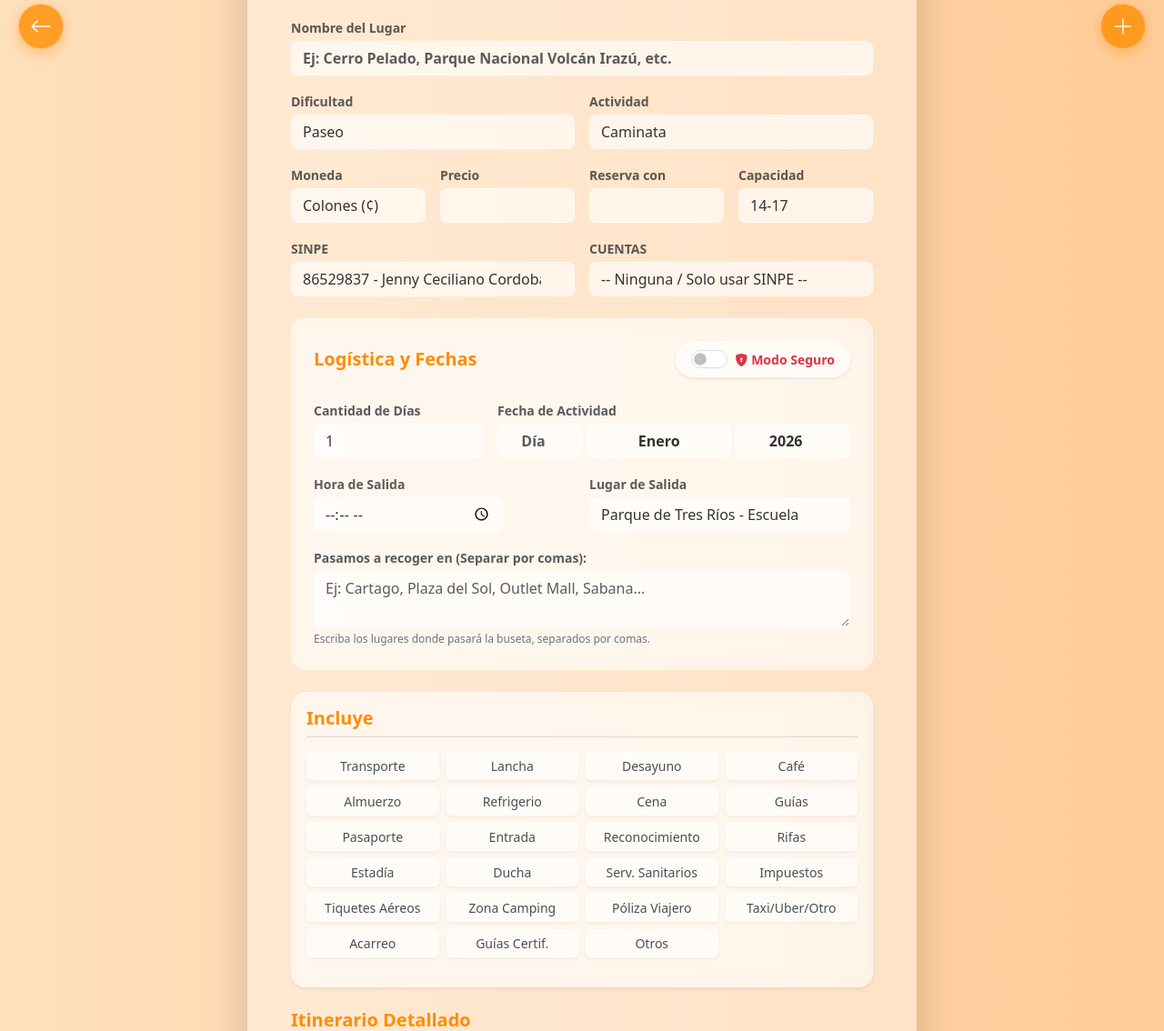
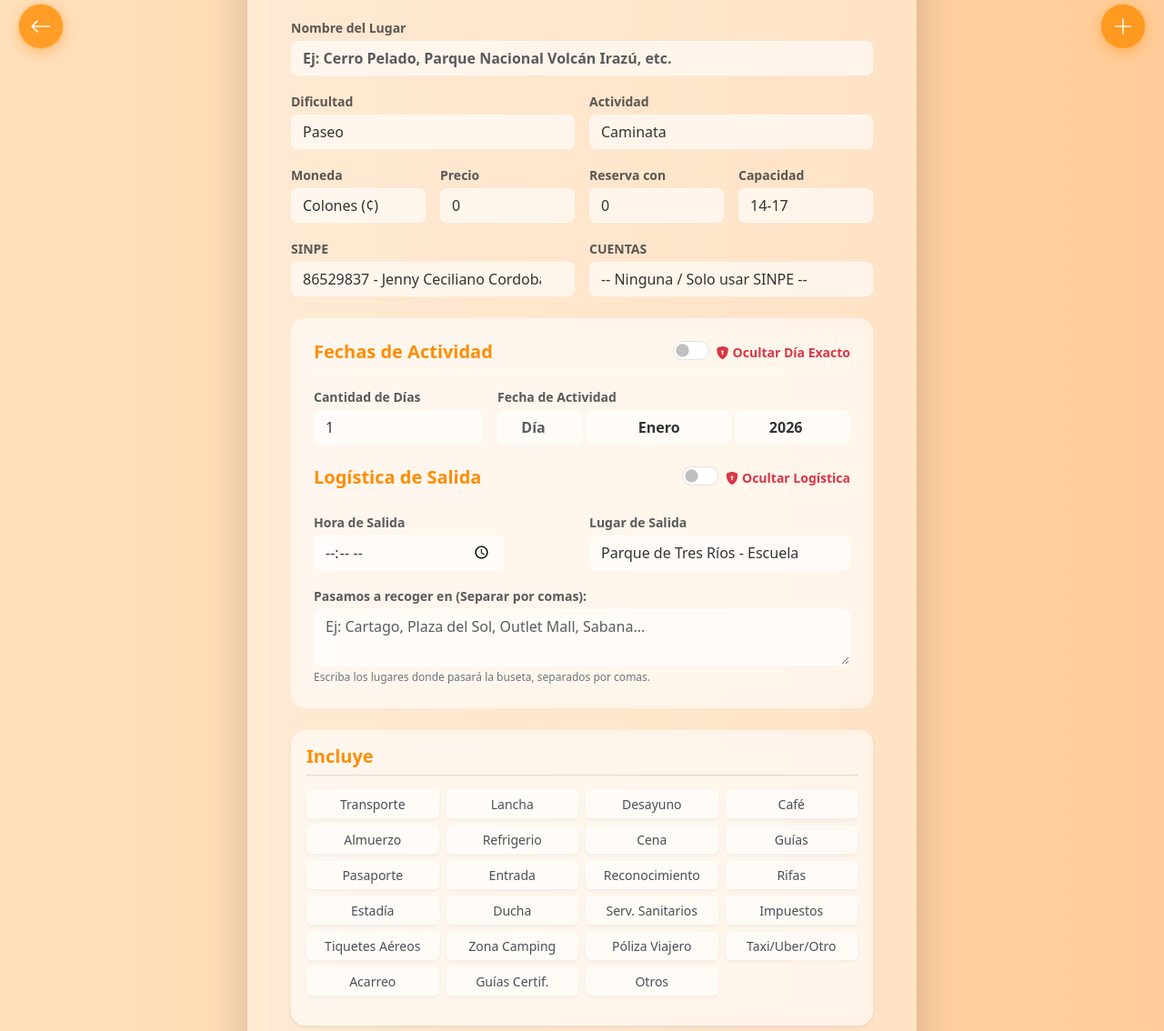
Before and after one commit to kerm1977/plantillaFlask2026, a Flask app: page /eventos in a window 1280 px wide. Shown: the part 596-1730 px from the top of the page at 91% size. Run offline with Flask 3, Linux system fonts and the light colour scheme; the visitor is signed in with stand-in values (Sample User, id 1); data comes from the database, SQL or seed files in the repository; both versions use the stored data as it was after the commit; some libraries are stand-ins or nearby versions.

Commit message:
agregado el trigger de la logica de salida

```diff
--- a/routes.py
+++ b/routes.py
@@ -65,16 +65,29 @@ def get_events():
         if lugar_raw.startswith('SEGURO_'):
             logistica_segura = True
             lugar_real = lugar_raw.replace('SEGURO_', '')
+            # REGLA DE NEGOCIO: Ocultar Lugar y Hora si es privado y NO ES Superusuario
+            if logistica_segura and not is_super:
+                destino_text = "Ver en chat"
+                hora_text = "Ver en chat"
+            else:
+                destino_text = lugar_real
+                hora_text = e.hora_salida
         else:
             lugar_real = lugar_raw
-
-        # REGLA DE NEGOCIO: Ocultar Lugar y Hora si es privado y NO ES Superusuario
-        if logistica_segura and not is_super:
-            destino_text = "Ver en chat"
-            hora_text = "Ver en chat"
-        else:
             destino_text = lugar_real
             hora_text = e.hora_salida
+
+        # NUEVA REGLA PROTEGIDA: Si el precio es 0, texto, o está vacío, mostrar "PENDIENTE"
+        try:
+            precio_val = int(e.precio) if e.precio else 0
+        except (ValueError, TypeError):
+            precio_val = 0
+
+        if precio_val > 0:
+            moneda = e.moneda if e.moneda else ''
+            precio_mostrar = f"{moneda}{precio_val}"
+        else:
+            precio_mostrar = "PENDIENTE"
 
         output.append({
             "id": e.id,
@@ -82,7 +95,7 @@ def get_events():
             "nombreLugar": e.nombre_lugar,
             "dificultad": e.dificultad,
             "actividad": e.actividad,
-            "precio": f"{e.moneda}{e.precio}",
+            "precio": precio_mostrar,
             "destino": destino_text,
             "hora_salida": hora_text or "Por definir",
             "logistica_segura": logistica_segura,
--- a/templates/eventos.html
+++ b/templates/eventos.html
@@ -101,12 +101,12 @@
 
                     <div class="col-6 col-md-3">
                         <label class="form-label fw-bold text-muted small mb-1">Precio</label>
-                        <input type="number" id="precio" name="precio" required class="form-control glass-input rounded-3" onkeypress="return event.charCode >= 48 && event.charCode <= 57">
+                        <input type="number" id="precio" name="precio" required class="form-control glass-input rounded-3" onkeypress="return event.charCode >= 48 && event.charCode <= 57" value="0">
                     </div>
 
                     <div class="col-6 col-md-3">
                         <label class="form-label fw-bold text-muted small mb-1">Reserva con</label>
-                        <input type="number" id="reserva" name="reserva" required class="form-control glass-input rounded-3" onkeypress="return event.charCode >= 48 && event.charCode <= 57">
+                        <input type="number" id="reserva" name="reserva" required class="form-control glass-input rounded-3" onkeypress="return event.charCode >= 48 && event.charCode <= 57" value="0">
                     </div>
 
                     <div class="col-6 col-md-3">
@@ -145,24 +145,21 @@
                 <!-- Nacional -->
                 <div id="nationalFields" class="glass-table-container p-3 p-md-4 rounded-4 mb-4">
 
-                    <!-- Encabezado con Interruptor (Toggle) de Seguridad -->
-                    <div class="d-flex flex-column flex-sm-row justify-content-between align-items-start align-items-sm-center mb-4 gap-2">
-                        <h5 class="fw-bold mb-0 text-warning-custom">Logística y Fechas</h5>
-                        <div class="form-check form-switch d-flex align-items-center bg-white bg-opacity-50 px-3 py-2 rounded-pill shadow-sm border border-white" style="width: fit-content; margin: 0;">
-                            <input class="form-check-input m-0" type="checkbox" id="soloChatToggle" onchange="toggleSoloChat()" style="width: 2.5rem; height: 1.3rem; cursor: pointer;">
-                            <label class="form-check-label fw-bold text-danger small ms-2 mb-0" for="soloChatToggle" style="cursor: pointer; padding-top: 1px;">
-                                <i class="bi bi-shield-lock-fill me-1"></i>Modo Seguro
+                    <!-- SWITCH: DÍA SEGURO -->
+                    <div class="d-flex flex-column flex-sm-row justify-content-between align-items-start align-items-sm-center mb-3 gap-2 border-bottom border-white border-opacity-50 pb-2">
+                        <h5 class="fw-bold mb-0 text-warning-custom">Fechas de Actividad</h5>
+                        <div class="form-check form-switch m-0">
+                            <input class="form-check-input m-0" type="checkbox" id="diaSeguroToggle" onchange="toggleDiaSeguro()" style="width: 2.5rem; height: 1.3rem; cursor: pointer;">
+                            <label class="form-check-label fw-bold text-danger small ms-2 mb-0" for="diaSeguroToggle" style="cursor: pointer; padding-top: 1px;">
+                                <i class="bi bi-shield-lock-fill me-1"></i>Ocultar Día Exacto
                             </label>
                         </div>
                     </div>
 
-                    <div class="row g-3 mb-3">
+                    <div class="row g-3 mb-4">
                         <div class="col-12 col-md-4">
                             <label class="form-label fw-bold text-muted small mb-1">Cantidad de Días</label>
-                            <div class="normal-logistics">
-                                <input type="number" id="dias" name="dias" min="1" max="10" value="1" onchange="toggleDateInputs()" class="form-control glass-input rounded-3">
-                            </div>
-                            <input type="text" class="form-control glass-input rounded-3 secure-logistics d-none fw-bold text-danger bg-light" value="Solo en el Chat" disabled>
+                            <input type="number" id="dias" name="dias" min="1" max="10" value="1" onchange="toggleDateInputs()" class="form-control glass-input rounded-3">
                         </div>
 
                         <!-- FECHA ÚNICA (DIVIDIDA) -->
@@ -235,6 +232,17 @@
                                     </div>
                                 </div>
                             </div>
+                        </div>
+                    </div>
+
+                    <!-- SWITCH: LOGÍSTICA SEGURA -->
+                    <div class="d-flex flex-column flex-sm-row justify-content-between align-items-start align-items-sm-center mb-3 mt-4 gap-2 border-bottom border-white border-opacity-50 pb-2">
+                        <h5 class="fw-bold mb-0 text-warning-custom">Logística de Salida</h5>
+                        <div class="form-check form-switch m-0">
+                            <input class="form-check-input m-0" type="checkbox" id="logisticaSeguraToggle" onchange="toggleLogisticaSegura()" style="width: 2.5rem; height: 1.3rem; cursor: pointer;">
+                            <label class="form-check-label fw-bold text-danger small ms-2 mb-0" for="logisticaSeguraToggle" style="cursor: pointer; padding-top: 1px;">
+                                <i class="bi bi-shield-lock-fill me-1"></i>Ocultar Logística
+                            </label>
                         </div>
                     </div>
 
@@ -355,7 +363,7 @@
                     </div>
                 </div>
 
-                <!-- Incluye (Listado Completo Restaurado) -->
+                <!-- Incluye -->
                 <div class="mb-4 glass-table-container p-3 rounded-4 shadow-sm">
                     <h5 class="fw-bold text-warning-custom border-bottom border-secondary border-opacity-25 pb-2 mb-3">Incluye</h5>
                     <div class="row g-2 mb-3 text-muted small check-btn-wrapper">
@@ -454,9 +462,15 @@ document.addEventListener("DOMContentLoaded", () => {
         // 1. Recolectar todos los datos del formulario automáticamente usando "name"
         const formData = new FormData(this);
 
-        // 2. Adjuntar el valor correcto del switch "Modo Seguro"
-        const isSecure = document.getElementById('soloChatToggle').checked;
-        formData.set('solo_chat', isSecure);
+        // 2. Adjuntar los valores de seguridad independientes
+        const isSecureDia = document.getElementById('diaSeguroToggle').checked;
+        formData.set('solo_chat', isSecureDia);
+
+        const isSecureLog = document.getElementById('logisticaSeguraToggle').checked;
+        if (isSecureLog) {
+            const lugar = formData.get('lugarSalida');
+            formData.set('lugarSalida', 'SEGURO_' + lugar);
+        }
 
         // 3. Procesar los checkboxes de 'incluye'
         const incluyeArr = [];
@@ -480,18 +494,18 @@ document.addEventListener("DOMContentLoaded", () => {
             if (dias === 1) {
                 const y = document.getElementById('yearUnica').value;
                 const m = document.getElementById('monthUnica').value;
-                // Si es modo seguro, fuerza el día a '01' internamente
-                const d = isSecure ? '01' : pad(document.getElementById('dayUnica').value);
+                // Si es modo seguro (Día), fuerza el día a '01' internamente
+                const d = isSecureDia ? '01' : pad(document.getElementById('dayUnica').value);
                 formData.set('fechaUnica', `${y}-${m}-${d}`);
             } else {
                 const yI = document.getElementById('yearInicio').value;
                 const mI = document.getElementById('monthInicio').value;
-                const dI = isSecure ? '01' : pad(document.getElementById('dayInicio').value);
+                const dI = isSecureDia ? '01' : pad(document.getElementById('dayInicio').value);
                 formData.set('fechaInicio', `${yI}-${mI}-${dI}`);
 
                 const yR = document.getElementById('yearRegreso').value;
                 const mR = document.getElementById('monthRegreso').value;
-                const dR = isSecure ? '01' : pad(document.getElementById('dayRegreso').value);
+                const dR = isSecureDia ? '01' : pad(document.getElementById('dayRegreso').value);
                 formData.set('fechaRegreso', `${yR}-${mR}-${dR}`);
             }
         }
@@ -548,17 +562,20 @@ function toggleOtherDesc() {
     document.getElementById('otrosDescContainer').classList.toggle('d-none', !document.getElementById('checkOtros').checked);
 }
 
-// LOGICA MODO SEGURO: Oculta la logística normal Y el Input del DÍA exacto.
-function toggleSoloChat() {
-    const isSecure = document.getElementById('soloChatToggle').checked;
+// LOGICA MODO SEGURO PARA EL DÍA
+function toggleDiaSeguro() {
+    const isSecure = document.getElementById('diaSeguroToggle').checked;
 
-    // Ocultar campos de logística
-    document.querySelectorAll('.normal-logistics').forEach(el => el.classList.toggle('d-none', isSecure));
-    document.querySelectorAll('.secure-logistics').forEach(el => el.classList.toggle('d-none', !isSecure));
-
-    // Ocultar solo el Día en las fechas divididas
     document.querySelectorAll('.normal-day').forEach(el => el.classList.toggle('d-none', isSecure));
     document.querySelectorAll('.secure-day').forEach(el => el.classList.toggle('d-none', !isSecure));
 }
+
+// LÓGICA MODO SEGURO PARA LA LOGÍSTICA
+function toggleLogisticaSegura() {
+    const isSecure = document.getElementById('logisticaSeguraToggle').checked;
+
+    document.querySelectorAll('.normal-logistics').forEach(el => el.classList.toggle('d-none', isSecure));
+    document.querySelectorAll('.secure-logistics').forEach(el => el.classList.toggle('d-none', !isSecure));
+}
 </script>
 {% endblock %}
```
Also changed, not shown: templates/home.html (+17 -2 lines), templates/ver_evento.html (+22 -8 lines), local_app.db, static/uploads/event_023ac13b_WhatsApp_Image_2026-03-23_at_8.42.43_PM.jpeg (added), static/uploads/event_8984db50_WhatsApp_Image_2026-03-23_at_8.42.43_PM.jpeg (added), static/uploads/event_dfc1bcad_WhatsApp_Image_2026-03-23_at_8.42.43_PM.jpeg (added), static/uploads/event_e7d64cd3_WhatsApp_Image_2026-03-23_at_8.42.43_PM.jpeg (added).
